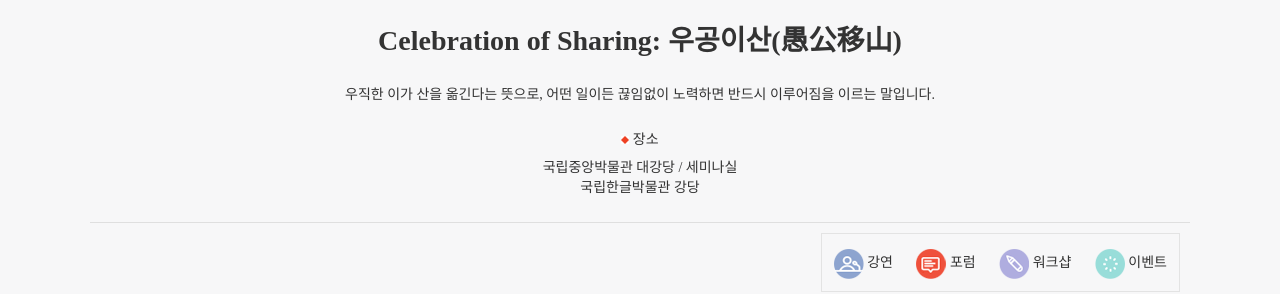
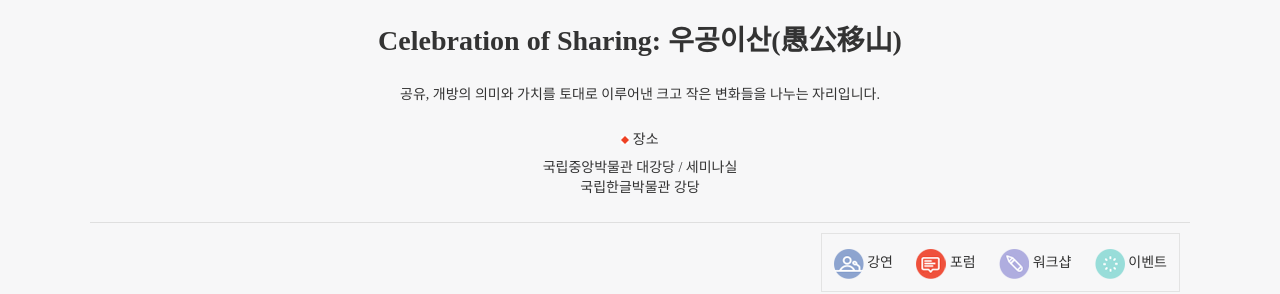
Before and after one commit to creativecommonskorea/2015-global-summit, a Jekyll site: the page built from programs.html, in a window 1280 px wide. Shown: the part 462-756 px from the top of the page. Built offline with Jekyll 4.4.1, drawn with Linux system fonts in a browser that asks for light colours; nearby versions of some CDN libraries.

Commit message:
Update day15_detail.html

```diff
--- a/_includes/day15_detail.html
+++ b/_includes/day15_detail.html
@@ -3,7 +3,7 @@
         <div class="date">10.15 (목)</div>
         <div class="concept_title">Celebration of Sharing: 우공이산(愚公移山)</div>
         <div class="concept_description">
-            우직한 이가 산을 옮긴다는 뜻으로, 어떤 일이든 끊임없이 노력하면 반드시 이루어짐을 이르는 말입니다.
+            공유, 개방의 의미와 가치를 토대로 이루어낸 크고 작은 변화들을 나누는 자리입니다.
         </div>
         <div class="day_location">
             <img src="/images/other/bullet.png" alt="-"/> 장소
```
